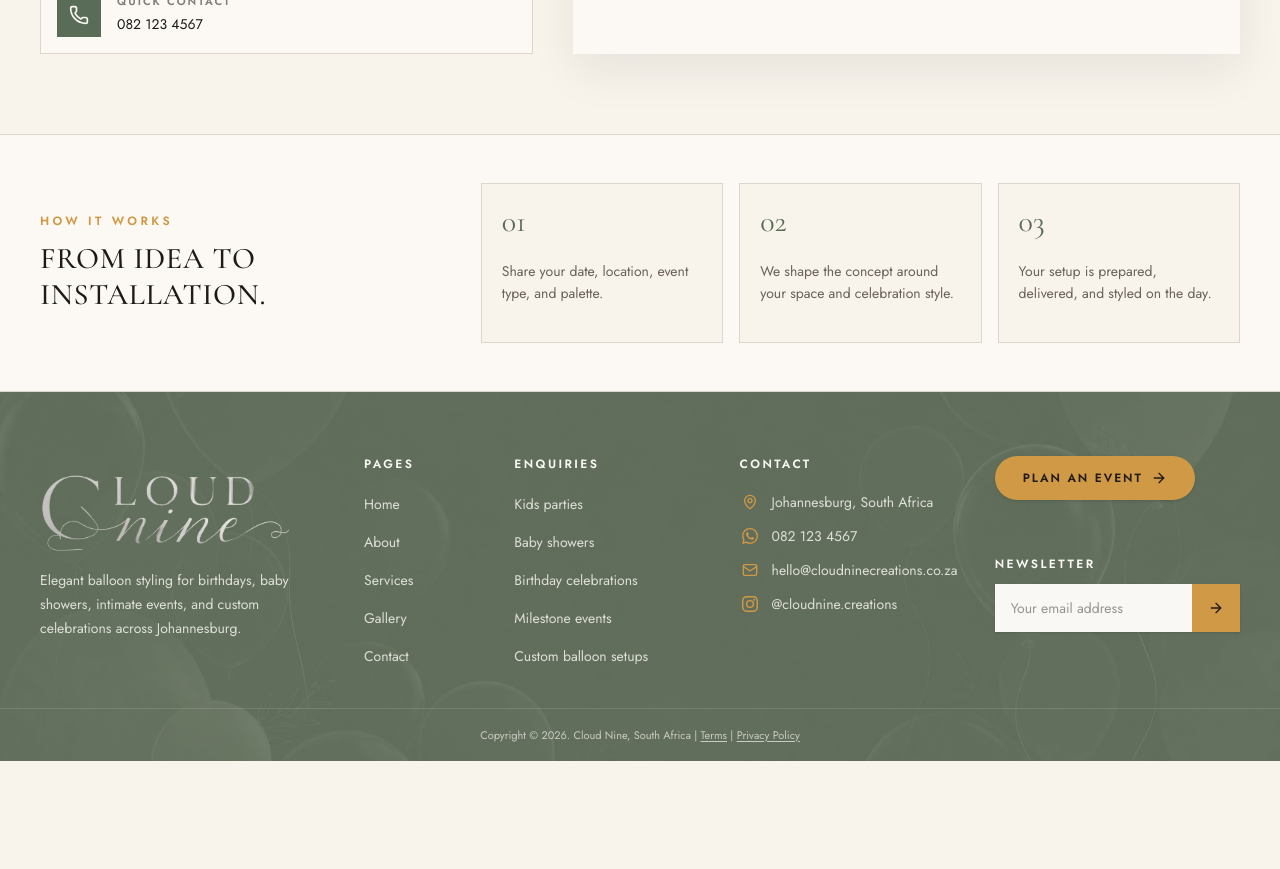
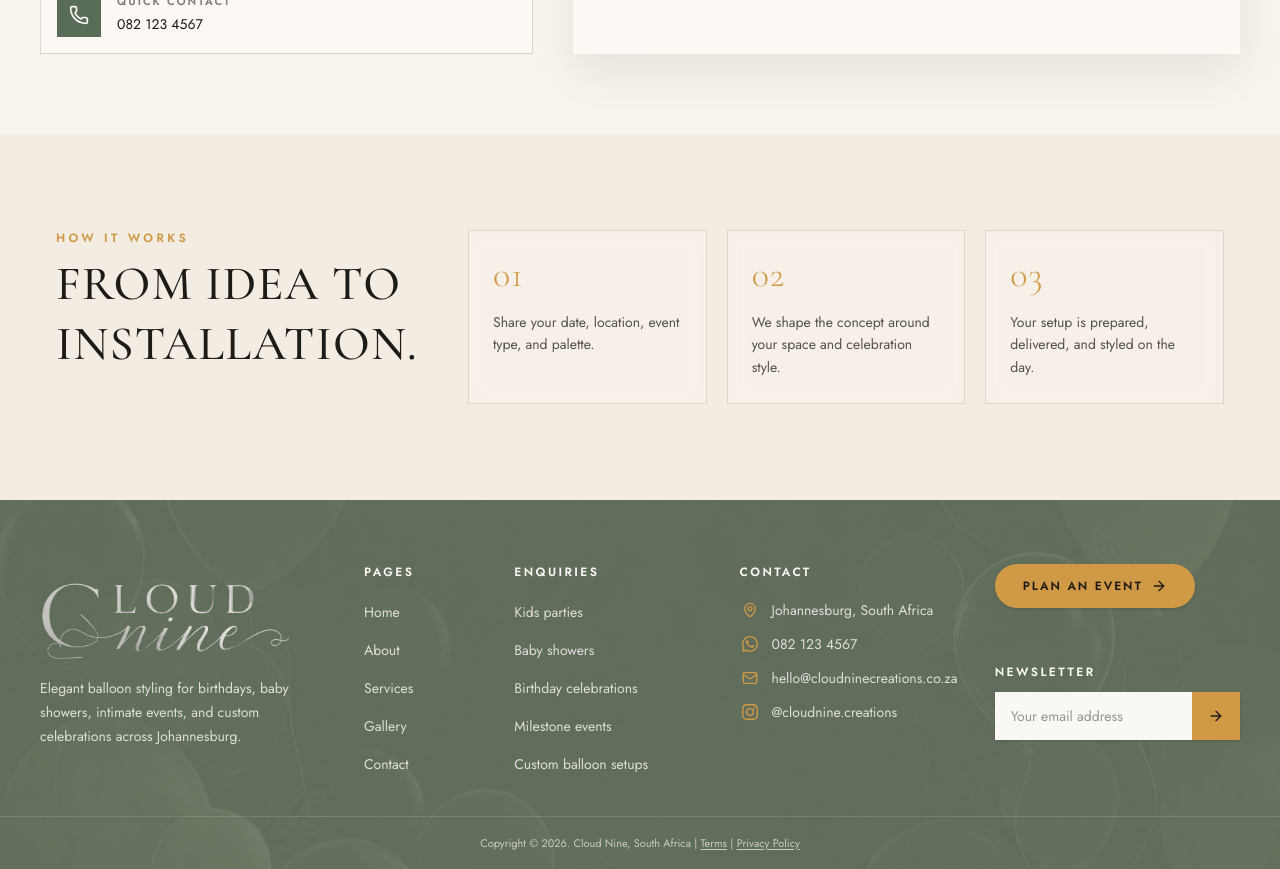
Before and after one commit to LM-Studios-Work/cloud9creations, a Next.js app: page /contact in a window 1280 px wide. Shown: the part 1360-2229 px from the top of the page. Before the commit the page ends 2121 px from the top, so only its background shows below. Built offline with nearby package versions, Linux system fonts and the light colour scheme.

Commit message:
feat: redesign "How it Works" section for elegant style
Update layout, typography, card design, and step numbers for sophistication

Co-authored-by: Lupry Munyai <177900950+LupryM@users.noreply.github.com>

```diff
--- a/components/contact-page.tsx
+++ b/components/contact-page.tsx
@@ -254,31 +254,35 @@ export function ContactPage() {
         </div>
       </section>
 
-      <section className="border-y border-border bg-card px-5 py-12 sm:px-8 lg:px-10">
-        <div className="mx-auto grid w-full max-w-7xl gap-8 md:grid-cols-[0.7fr_1.3fr] md:items-center">
-          <div>
+      <section className="bg-secondary px-5 py-16 sm:px-8 lg:px-14 lg:py-24">
+        <div className="mx-auto w-full max-w-7xl">
+          <div className="grid gap-12 md:grid-cols-[0.65fr_1.35fr] md:items-start">
+            <div className="space-y-2">
               <p className="text-xs font-semibold tracking-[0.28em] text-accent uppercase">
                 How it works
               </p>
-            <h2 className="mt-3 font-heading text-3xl font-medium tracking-wide text-foreground uppercase">
-              From idea to installation.
+              <h2 className="font-heading text-4xl leading-tight font-medium tracking-wide text-foreground uppercase md:text-5xl">
+                From idea to
+                <br />
+                installation.
               </h2>
             </div>
 
-          <div className="grid gap-4 sm:grid-cols-3">
+            <div className="grid gap-5 sm:grid-cols-3">
               {bookingSteps.map((step, index) => (
                 <article
                   key={step}
-                className="min-h-40 border border-border bg-background p-5"
+                  className="flex flex-col gap-4 border border-border bg-background/70 p-6 backdrop-blur-sm transition-all hover:border-accent hover:bg-background"
                 >
-                <span className="font-heading text-3xl text-primary">
+                  <span className="font-heading text-4xl font-light tracking-wide text-accent">
                     0{index + 1}
                   </span>
-                <p className="mt-5 text-sm leading-relaxed text-muted-foreground">
+                  <p className="text-sm leading-relaxed text-foreground/75">
                     {step}
                   </p>
                 </article>
               ))}
+            </div>
           </div>
         </div>
       </section>
```
Lines whose indentation alone changed are shown as unchanged.
